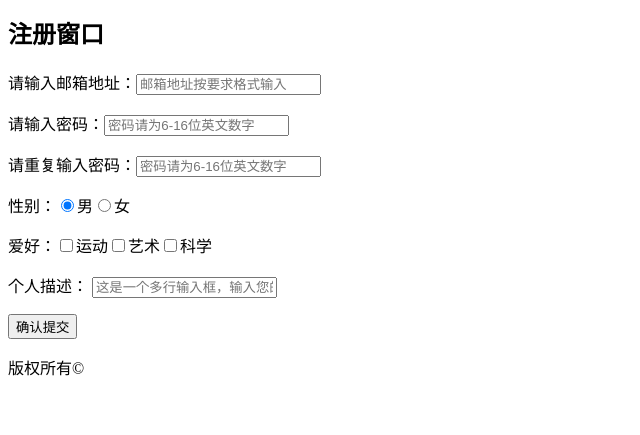
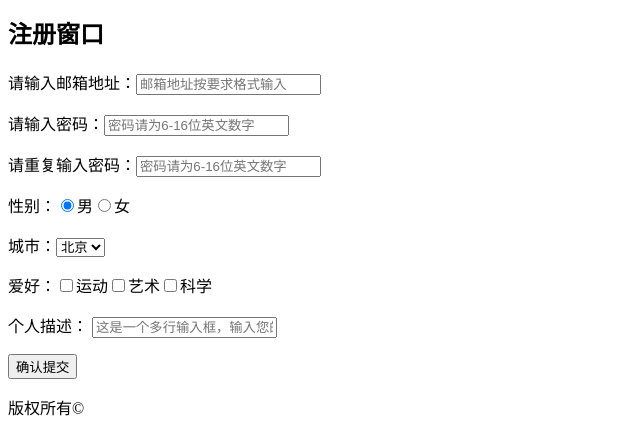
Before and after one commit to Lorogy/ife2017, a plain HTML site: page task_1_1_1.html in a window 1280 px wide. Shown: the part 5815-6250 px from the top of the page, without its empty margins (0-640 px from the left). Before the commit the page ends 6210 px from the top, so only its background shows below. Drawn offline with Linux system fonts and the light colour scheme.

Commit message:
add-city

```diff
--- a/task_1_1_1.html
+++ b/task_1_1_1.html
@@ -112,7 +112,7 @@
 	</main>
 	<aside>
 		<h2>注册窗口</h2>
-		<form action="task_1_1_1_submit" method="post">
+		<form action="" method="post">
 			<label for="email">请输入邮箱地址：</label><input type="text" name="email" placeholder="邮箱地址按要求格式输入" value="">
 			<p></p>
 			<label for="ps">请输入密码：</label><input type="text" name="ps" placeholder="密码请为6-16位英文数字" value="">
@@ -120,6 +120,12 @@
 			<label for="rps">请重复输入密码：</label><input type="text" name="rps" placeholder="密码请为6-16位英文数字" value="">
 			<p></p>
             <label for="sex">性别：</label><input type="radio" name="sex" value="男" checked="checked">男<input type="radio" name="sex" value="女">女
+            <p></p>
+            <label for="city">城市：</label><select name="city" >
+            	<option value="beijing">北京</option>
+            	<option value="shanghai">上海</option>
+            	<option value="guangzhou">广州</option>
+            </select>
             <p></p>
             <label for="hobbies">爱好：</label><input type="checkbox" name="hobbies" value="运动">运动<input type="checkbox" name="hobbies" value="艺术">艺术<input type="checkbox" name="hobbies" value="科学">科学
             <p></p>
```
